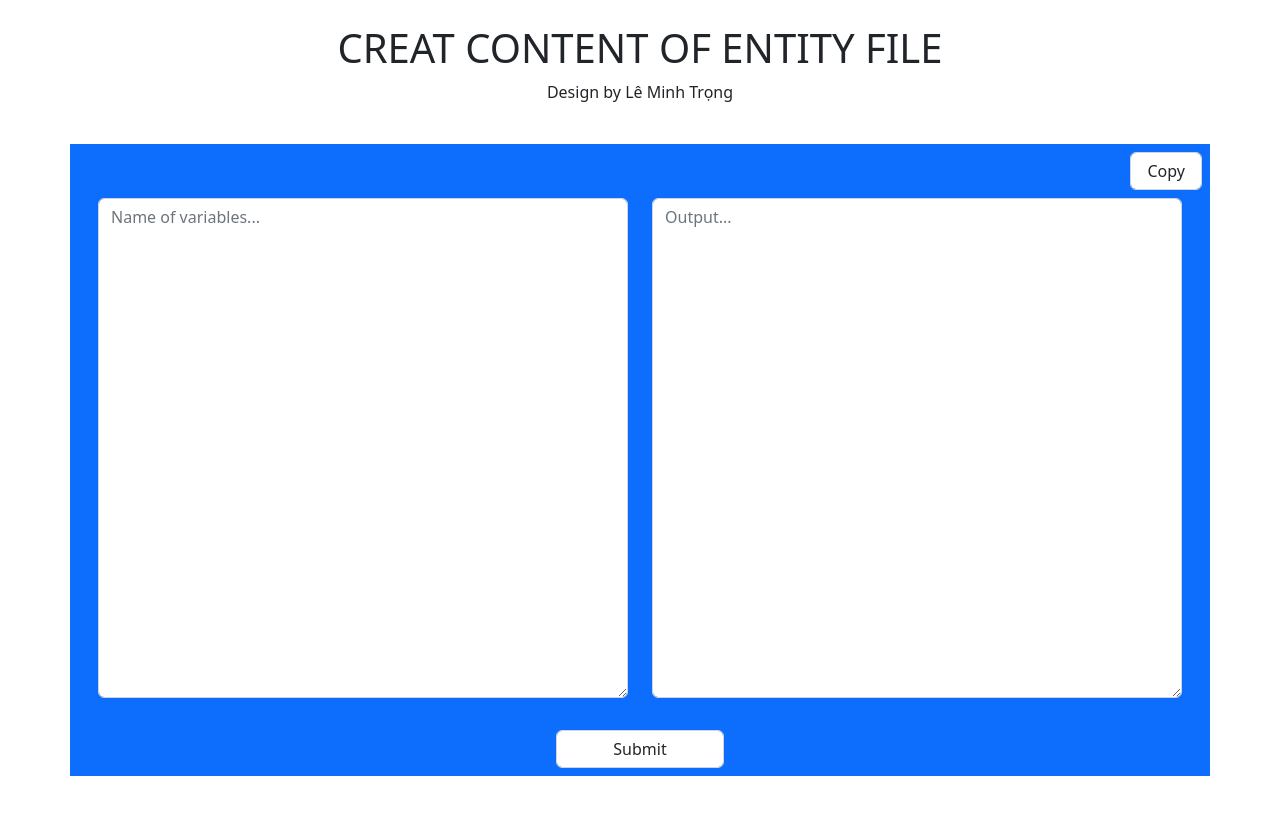
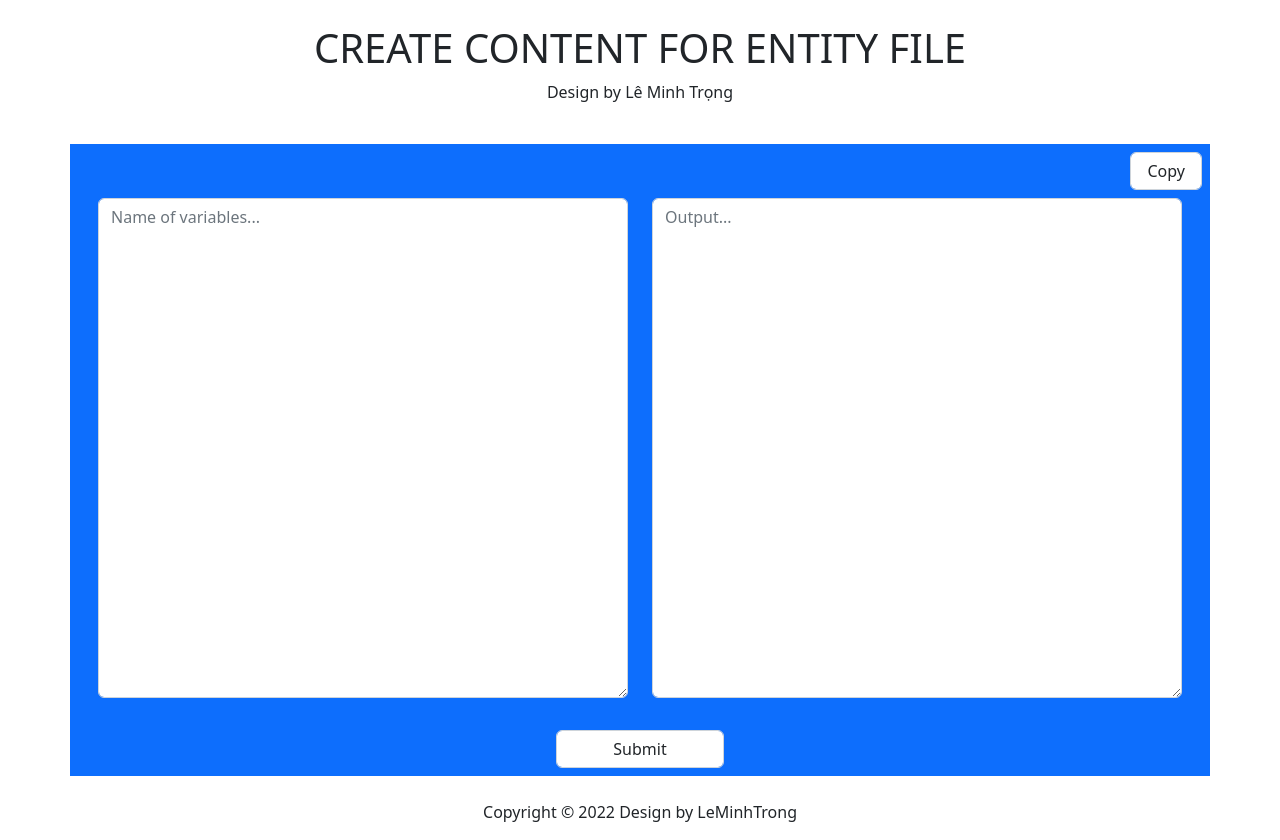
Before and after one commit to trongle99/Project01, a plain HTML site: page index.html in a window 1280 px wide. Before the commit the page ends 800 px from the top, so only its background shows below. Drawn offline with nearby package versions, Linux system fonts and the light colour scheme.

Commit message:
add footer

```diff
--- a/index.html
+++ b/index.html
@@ -5,7 +5,7 @@
     <meta charset="UTF-8">
     <meta http-equiv="X-UA-Compatible" content="IE=edge">
     <meta name="viewport" content="width=device-width, initial-scale=1.0">
-    <title>Document</title>
+    <title>Project01</title>
 
     <!-- CSS only -->
     <link href="https://cdn.jsdelivr.net/npm/bootstrap@5.2.1/dist/css/bootstrap.min.css" rel="stylesheet"
@@ -27,7 +27,7 @@
 
 <body>
     <div class="text-center p-4">
-        <h1>CREAT CONTENT OF ENTITY FILE</h1>
+        <h1>CREATE CONTENT FOR ENTITY FILE</h1>
         <p>Design by Lê Minh Trọng</p>
     </div>
     <div class="container p-2 bg-primary">
@@ -52,6 +52,10 @@
             </div>
         </div>
     </div>
+
+    <footer>
+        <p class="text-center pt-4">Copyright © 2022 Design by LeMinhTrong</p>
+    </footer>
 </body>
 
 </html>
```
